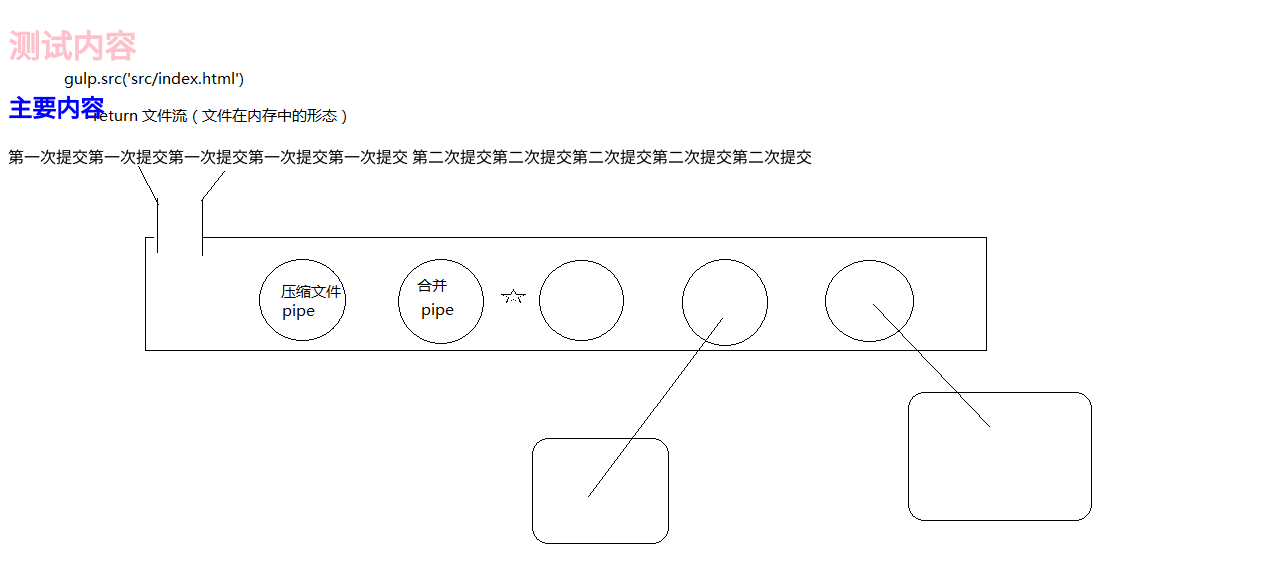
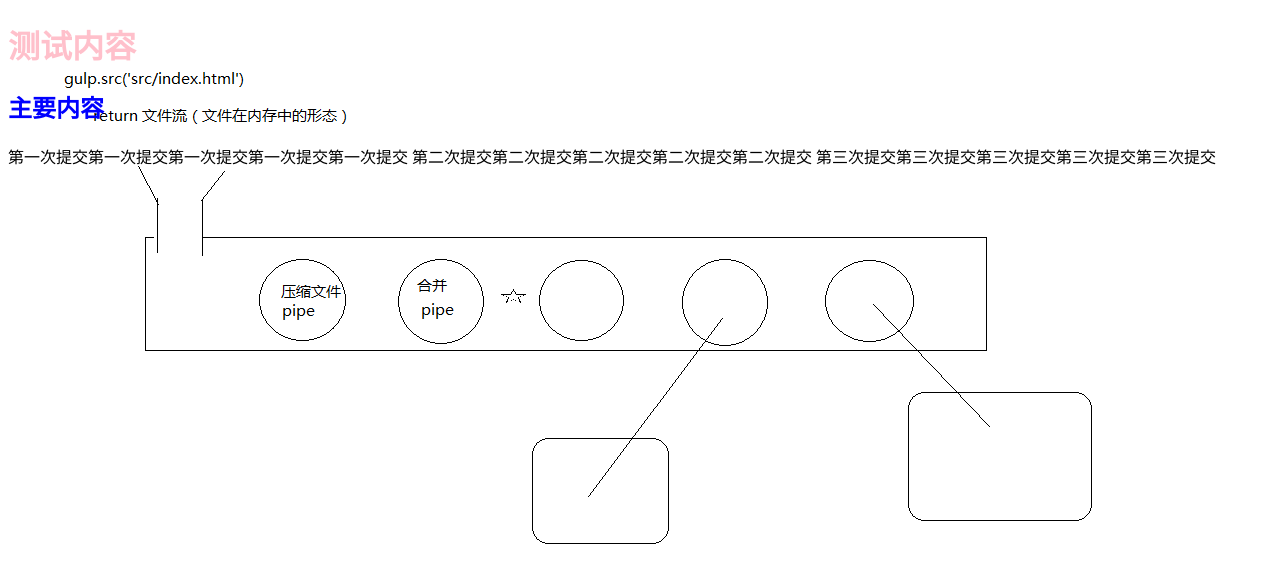
Before and after one commit to wx19781969/git-demo, a website: page src/index.html in a window 1280 px wide. Drawn offline with nearby package versions, Linux system fonts and the light colour scheme; files that its build step writes are made by us from their sources.

Commit message:
第三次提交

```diff
--- a/src/index.html
+++ b/src/index.html
@@ -11,6 +11,8 @@
       第一次提交第一次提交第一次提交第一次提交第一次提交
 
       第二次提交第二次提交第二次提交第二次提交第二次提交
+
+      第三次提交第三次提交第三次提交第三次提交第三次提交
   <!--注释注释注释注释注释注释注释注释注释-->
   <script src="scripts/all.js"></script>
 </body>
```
